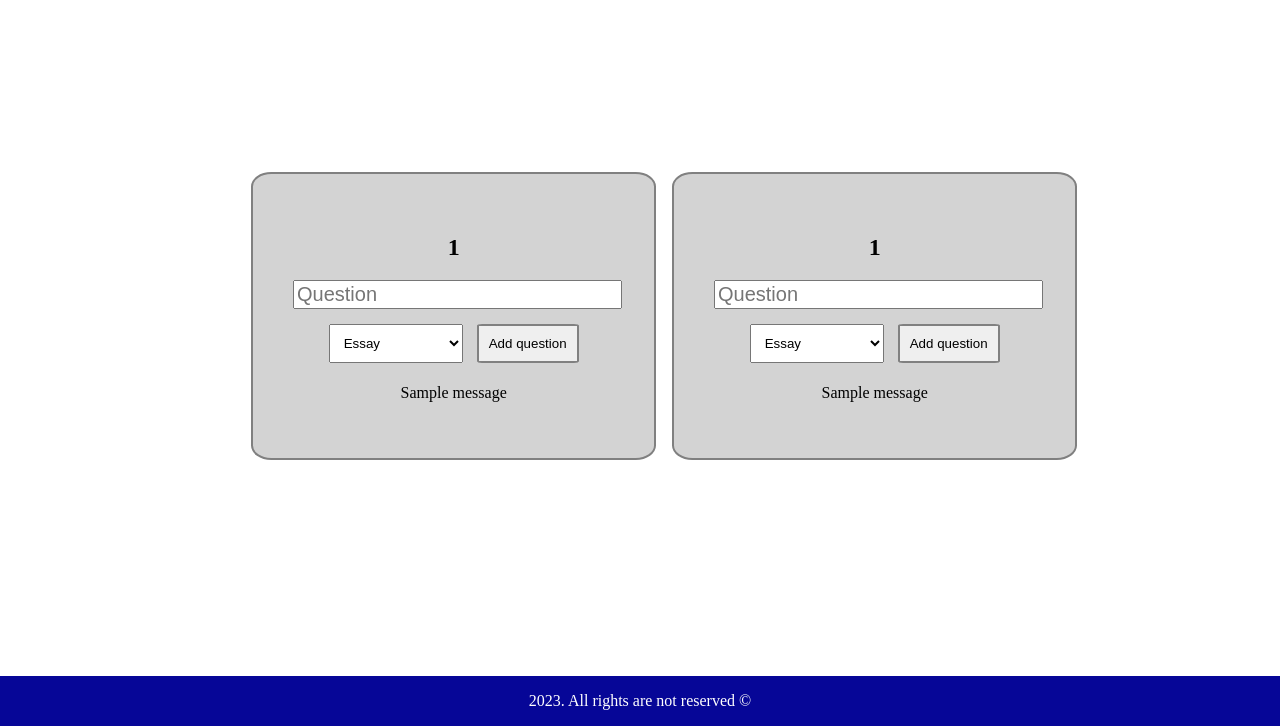
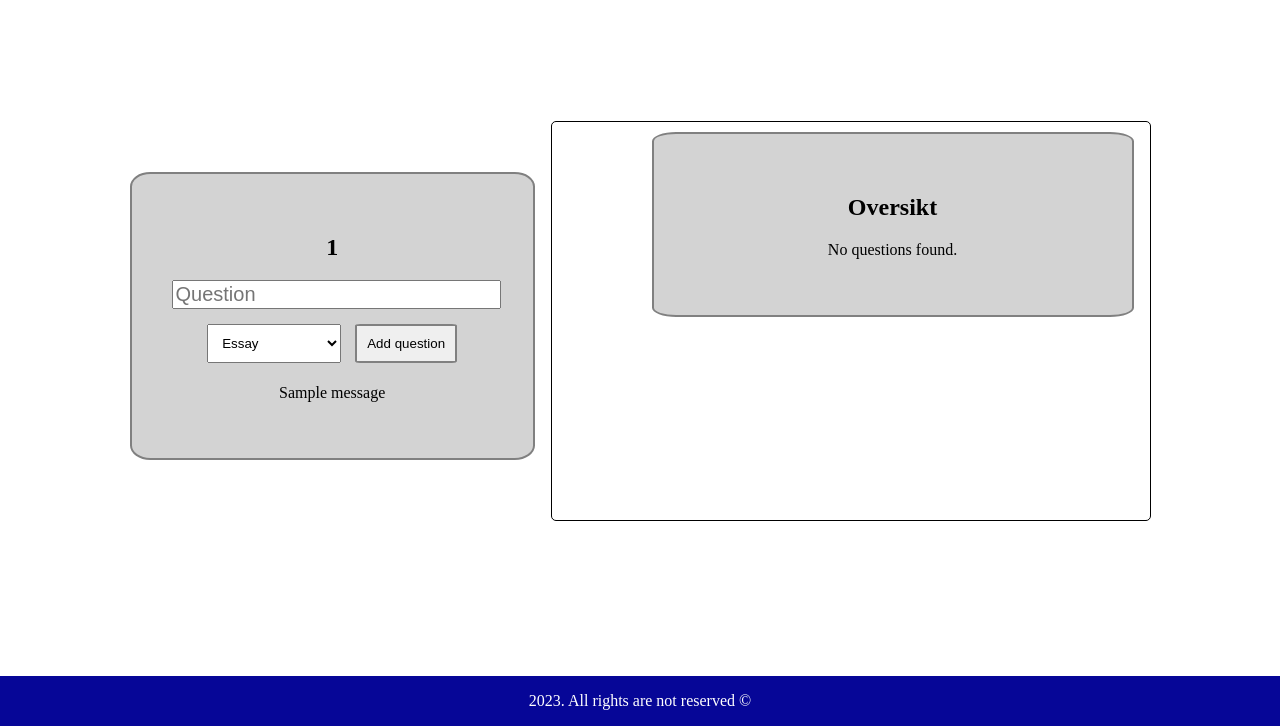
Before and after one commit to kvikklunsj1/quizMaster, a Flask app: page /create_quiz/1 in a window 1280 px wide. Shown: the part 74-800 px from the top of the page. Run offline with Flask 3, Linux system fonts and the light colour scheme; a user stored in the database is signed in; tables that the repository leaves empty or names only in its code hold one stand-in row (values such as "Sample post"); one stand-in notice (Sample message) is shown; some libraries are stand-ins or nearby versions.

Commit message:
bugs with edit_question_form

```diff
--- a/app.py
+++ b/app.py
@@ -189,47 +189,53 @@
 @app.route('/create_quiz/<quiz_name>', methods=['GET', 'POST'])
 @login_required
 def create_question(quiz_name):
+    questionTuple = [] #issus med scope på results
     if request.method == 'POST':
-        questionText = request.form['form_question']
-        answerType = request.form['answer_type']
+        #håndterer nytt spm
+        if 'answer_form' in request.form:
+            questionText = request.form['form_question']
+            answerType = request.form['answer_type']
 
-        #håndterer innsetting av essay-type spørsmål
-        if answerType == 'essay':
+            #håndterer innsetting av essay-type spørsmål
+            if answerType == 'essay':
+                with myDB() as db:
+                    quizID = db.getQuizIDbyName(quiz_name)
+                    if quizID:
+                        db.insert_question(questionText, answerType, quizID)
+                        flash('Question has been added!')
+                    else:
+                        flash('Something went wrong, please try again!')
+
+            #håndterer innsetting av Multiple Choice-type spørsmål
+            elif answerType == 'multiple_choice':
+                with myDB() as db:
+                    answer1 = request.form['choice_1']
+                    answer2 = request.form['choice_2']
+                    answer3 = request.form['choice_3']
+                    answer4 = request.form['choice_4']
+                    correct = request.form['correct_choice']
+
+
+                    questionID = db.getQuestionIDbyText(questionText)
+                    if questionID:
+                        db.insert_multiple_choice_answers(answer1, answer2, answer3, answer4, correct, questionID)
+                        flash('Question has been added!')
+                    else:
+                        flash('Something went wrong, please try again!')
+
+        #håndterer endring eller sletting av spm
+        elif 'edit_question_form' in request.form:
             with myDB() as db:
                 quizID = db.getQuizIDbyName(quiz_name)
-                if quizID:
-                    db.insert_question(questionText, answerType, quizID)
-                    flash('Question has been added!')
-                else:
-                    flash('Something went wrong, please try again!')
+                print('quiz_id fra edit_question form:', quizID)
+                questionTuple = db.displayQuestionsFromQuiz(quizID)
+                print('Henter ut alle spm: ', questionTuple)
+                print(len_questionTuple)
 
-        #håndterer innsetting av Multiple Choice-type spørsmål
-        elif answerType == 'multiple_choice':
-            with myDB() as db:
-                answer1 = request.form['choice_1']
-                answer2 = request.form['choice_2']
-                answer3 = request.form['choice_3']
-                answer4 = request.form['choice_4']
-                correct = request.form['correct_choice']
+    len_questionTuple = len(questionTuple)
 
 
-                questionID = db.getQuestionIDbyText(questionText)
-                if questionID:
-                    db.insert_multiple_choice_answers(answer1, answer2, answer3, answer4, correct, questionID)
-                    flash('Question has been added!')
-                else:
-                    flash('Something went wrong, please try again!')
-
-
-
-
-
-
-
-
-
-
-    return render_template('create_question.html', quiz_name=quiz_name)
+    return render_template('create_question.html', quiz_name=quiz_name, questionTuple=questionTuple, len_questionTuple=len_questionTuple)
 
 
 
--- a/models.py
+++ b/models.py
@@ -22,7 +22,6 @@
     @staticmethod
     def get(username):
         with myDB() as db:
-            print('Hallo fra uesr getfunksjonen: ', username)
             userTuple = db.getUserByID('user', username) #ser om username finnes i user
             if userTuple:
                 user_id = userTuple[0][0]
@@ -51,7 +50,6 @@
     @staticmethod
     def get(admin_id):
         with myDB() as db:
-            print('Hallo fra getfunksjonen: ', admin_id)
             adminUserTuple = db.getAdminByID('admin', admin_id) #ser om username finnes i user
             if adminUserTuple:
                 admin_id = adminUserTuple[0][0]
@@ -162,7 +160,6 @@
             return None
 
 
-
     def insert_multiple_choice_answers(self, answer1, answer2, answer3, answer4, correct, questionID):
         sql = f'INSERT INTO answer (answer_1, answer_2, answer_3, answer_4, correct_answer, question_id) VALUES (%s, %s, %s, %s, %s, %s)'
         args = (answer1, answer2, answer3, answer4, correct, questionID)
@@ -172,6 +169,16 @@
         except Exception:
             return False
 
+
+    def displayQuestionsFromQuiz(self, quizID):
+        sql = f'SELECT q.question_id, q.question_text, q.answer_type, a.answer_1, a.answer_2, a.answer_3, a.answer_4, a.correct_answer FROM question q LEFT JOIN answer a ON q.question_id = a.question_id WHERE q.quiz_id=%s'
+        args = (quizID,)
+        try:
+            results = self.query(sql, *args)
+            return results
+        except Exception as e:
+            print("An error occurred:", str(e))
+            return None
 
 
 
--- a/templates/create_question.html
+++ b/templates/create_question.html
@@ -5,7 +5,6 @@
 {% endblock %}
 
 {% block main %}
-
 <div class="outer-wrapper">
     <div class="outer-div">
         <div class="inner-div">
@@ -20,9 +19,7 @@
                         <option value="multiple_choice">Multiple Choice</option>
                     </select>
 
-                    <div id="essay_fields" style="display: none;">
-
-                    </div>
+                    <div id="essay_fields" style="display: none;"></div>
 
                     <div id="multiple_choice_fields" style="display: none;">
                         <input type="text" name="choice_1" placeholder="Choice 1">
@@ -31,7 +28,6 @@
                         <input type="text" name="choice_4" placeholder="Choice 4">
                         <input type="text" name="correct_choice" placeholder="Correct choice">
                     </div>
-
 
                     <button type="submit">Add question</button>
 
@@ -43,9 +39,7 @@
                         {% endfor %}
                     </div>
                     {% endif %}
-                {% endwith %}
-
-
+                    {% endwith %}
                 </form>
             </div>
         </div>
@@ -54,47 +48,39 @@
     <div class="outer-div">
         <div class="inner-div">
             <div class="outer-form">
-                <form id="answer_form" action="{{ url_for('create_question', quiz_name=quiz_name) }}" method="POST" class="form">
-                    <h2>{{ quiz_name }}</h2>
-                    <input type="hidden" name="csrf_token" value="{{ csrf_token() }}">
-                    <input type="text" name="form_question" placeholder="Question">
-
-                    <select id="answer_type" name="answer_type" onchange="displayForm()">
-                        <option value="essay">Essay</option>
-                        <option value="multiple_choice">Multiple Choice</option>
-                    </select>
-
-                    <div id="essay_fields" style="display: none;">
-
+                <div class="outer-scrollbox">
+                    <div class="inner-scrollbox">
+                        <form id="edit_question_form" action="{{ url_for('create_question', quiz_name=quiz_name) }}" method="POST" class="form">
+                            <h2>Oversikt</h2>
+                            {% if questionTuple %}
+                                {% for i in range(0, len_questionTuple) %}
+                                    {% if questionTuple[i][2] == 'multiple_choice' %}
+                                        <h3>Answer Options:</h3>
+                                        <input type="hidden" name="question_id" value="{{ questionTuple[i][0] }}">
+                                        <input type="text" name="answer_1" value="{{ questionTuple[i][3] }}"><br>
+                                        <input type="text" name="answer_2" value="{{ questionTuple[i][4] }}"><br>
+                                        <input type="text" name="answer_3" value="{{ questionTuple[i][5] }}"><br>
+                                        <input type="text" name="answer_4" value="{{ questionTuple[i][6] }}"><br>
+                                        <input type="text" name="correct_answer" value="{{ questionTuple[i][7] }}"><br>
+                                    {% elif questionTuple[i][2] == 'essay' %}
+                                        <h3>Answer:</h3>
+                                        <input type="hidden" name="question_id" value="{{ questionTuple[i][0]}}">
+                                    {% endif %}
+                                {% endfor %}
+                                <input type="hidden" name="edit_question_form" value="1">
+                                <input type="hidden" name="csrf_token" value="{{ csrf_token() }}">
+                                <button type="submit">Refresh</button>
+                            {% else %}
+                                <p>No questions found.</p>
+                            {% endif %}
+                        </form>
                     </div>
-
-                    <div id="multiple_choice_fields" style="display: none;">
-                        <input type="text" name="choice_1" placeholder="Choice 1">
-                        <input type="text" name="choice_2" placeholder="Choice 2">
-                        <input type="text" name="choice_3" placeholder="Choice 3">
-                        <input type="text" name="choice_4" placeholder="Choice 4">
-                        <input type="text" name="correct_choice" placeholder="Correct choice">
-                    </div>
-
-
-                    <button type="submit">Add question</button>
-
-                    {% with messages = get_flashed_messages() %}
-                    {% if messages %}
-                    <div class=flashes>
-                        {% for message in messages %}
-                        <p>{{ message }}</p>
-                        {% endfor %}
-                    </div>
-                    {% endif %}
-                {% endwith %}
-
-
-                </form>
+                </div>
             </div>
         </div>
     </div>
 </div>
+
 
 
 <script>
@@ -113,16 +99,42 @@
             document.getElementById('multiple_choice_fields').style.display = 'block';
         }
     }
+
+
+
 </script>
 
 <style>
+    /* vv Scrollbox vv */
+    .outer-scrollbox {
+        height: 400px;
+        width: 600px;
+    }
+
+    .inner-scrollbox {
+        height: 100%;
+        width: 100%;
+        overflow-y: scroll;
+        overflow-x: hidden;
+        margin: 10px auto;
+        padding: 10px 100px;
+        border: 1px solid black;
+        border-radius: 5px;
+        box-sizing: border-box;
+
+    }
+
+
+
+    /* ^^ Scrollbox ^^ */
+
+
+
     .outer-wrapper {
         display: flex;
         justify-content: center;
         align-items: center;
     }
-
-
 
     .outer-div {
         margin: 12px;
```
